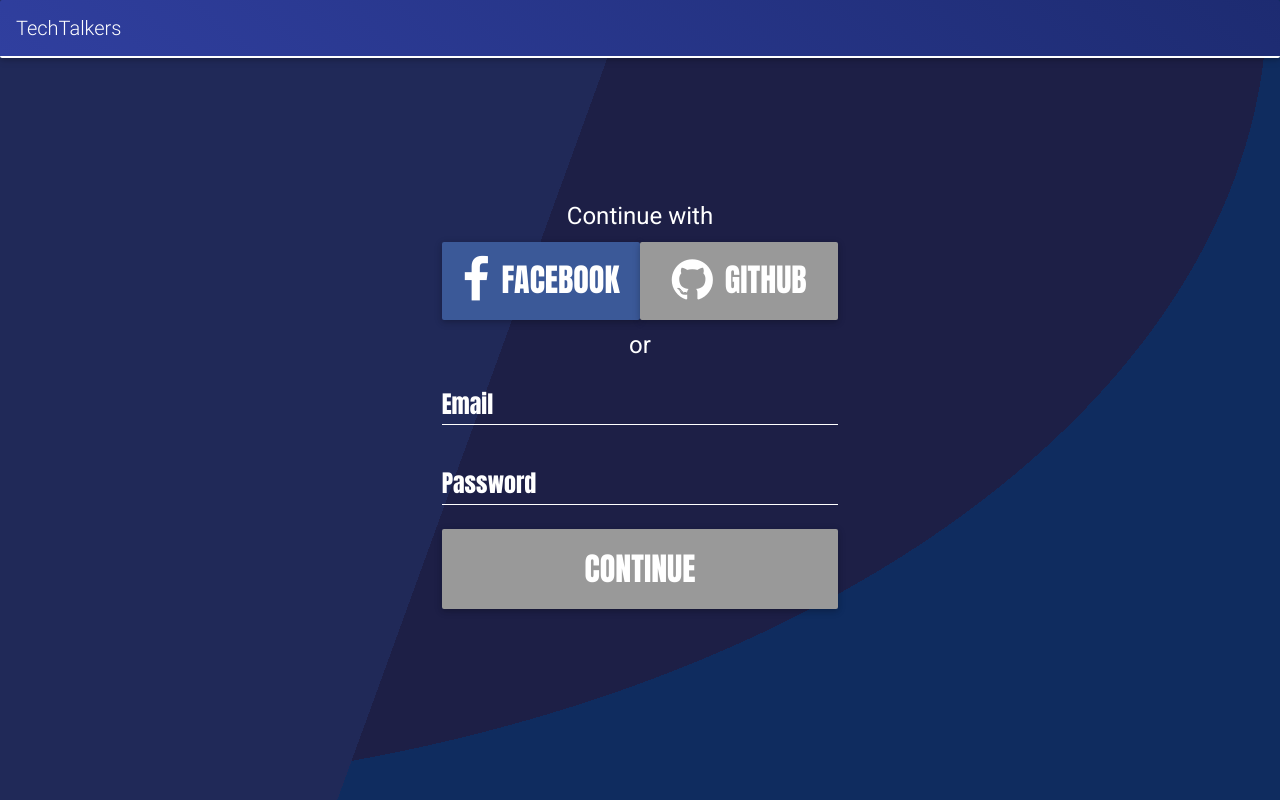
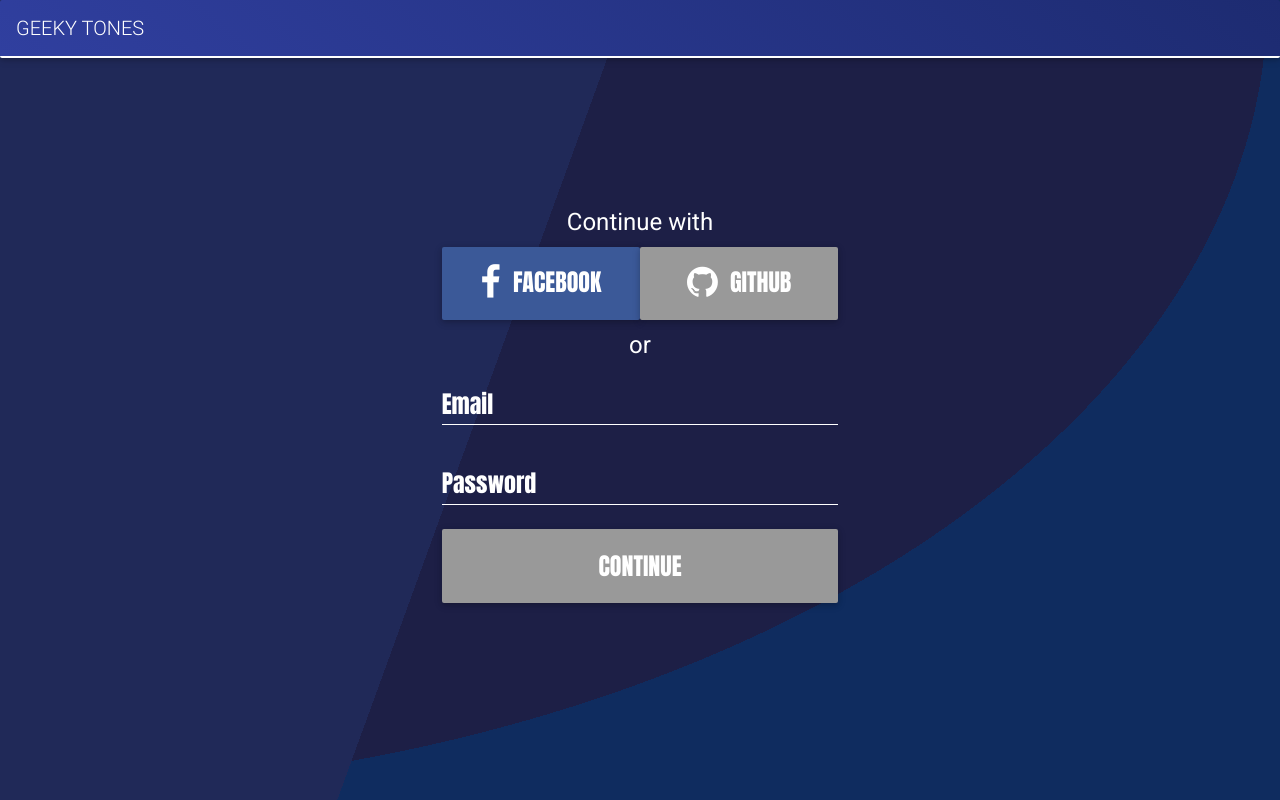
Before and after one commit to lamiajoyee/eventeee, a website: page login.html in a window 1280 px wide. Drawn offline with Linux system fonts and the light colour scheme.

Commit message:
Font size updated

```diff
--- a/css/login.css
+++ b/css/login.css
@@ -3,9 +3,9 @@
 }
 .btn{
     margin: 0!important;
-    padding: 0.5em!important;
+    padding: 0.8em!important;
     font-family: 'Anton', cursive;
-    font-size: 2em!important;
+    font-size: 1.5em!important;
 }
 .btn .fa{
     font-size: 1.5em;
--- a/login.html
+++ b/login.html
@@ -25,7 +25,7 @@
   <!--navbar -->
   <nav class="navbar navbar-expand-lg navbar-dark fixed-top bg-faded blueGradient">
       <!-- Navbar brand -->
-      <a class="navbar-brand" href="#">TechTalkers</a>
+      <a class="navbar-brand" href="#">GEEKY TONES</a>
   </nav>
 
   <!-- login container -->
```
Also changed, not shown: index.html (+5 -1 lines), img/ttLogo.png (added).
